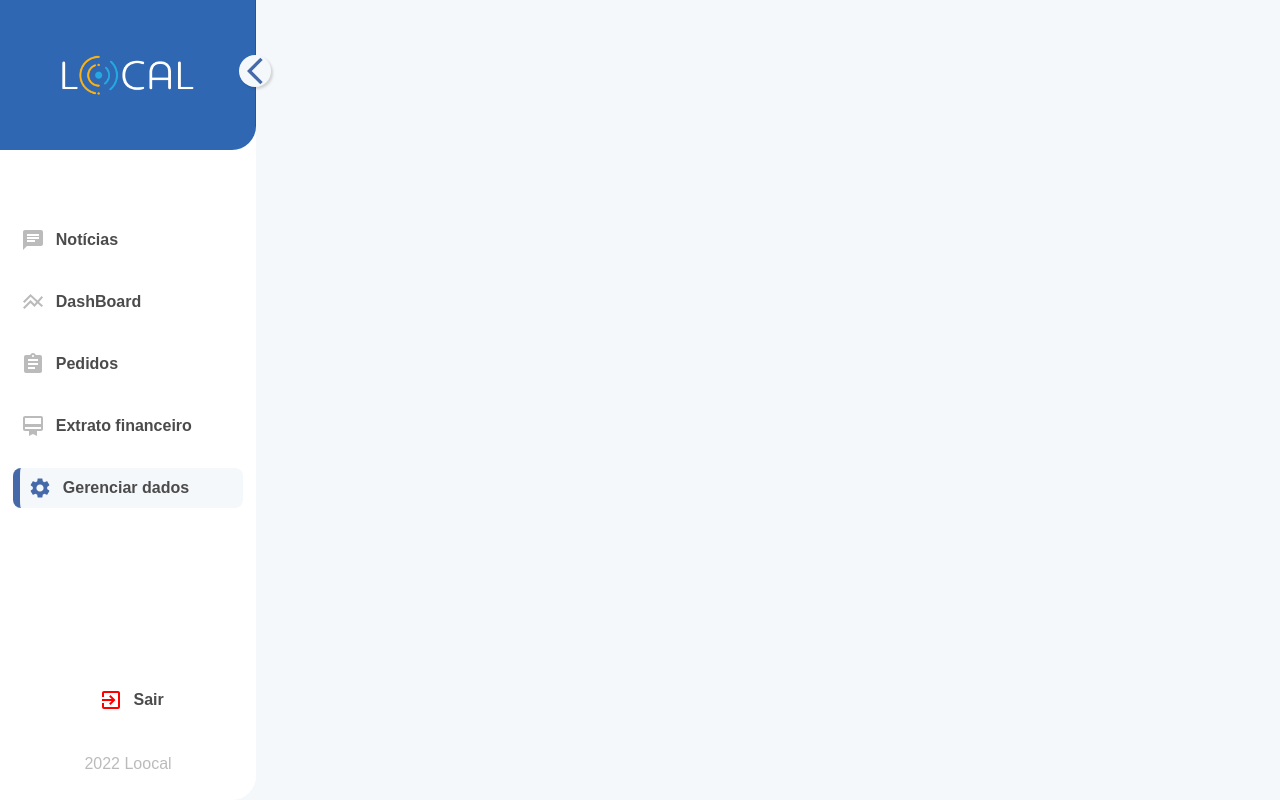
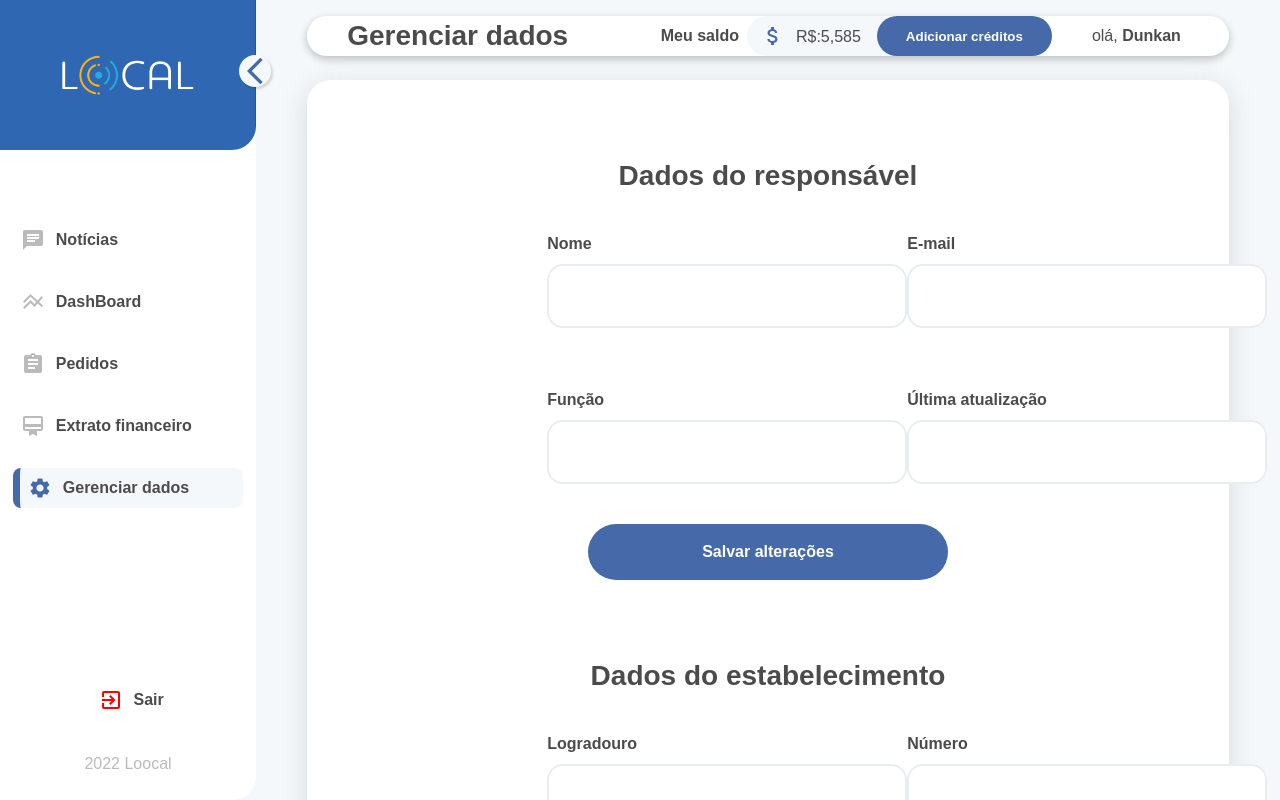
Before and after one commit to reita009/New-Loocal, a React (Vite) app: page /backoffice in a window 1280 px wide. Both pictures are taken after a click on the element "Gerenciar dados". Shown: the top 800 px of the page. Built offline with nearby package versions, Linux system fonts and the light colour scheme.

Commit message:
finalizando tarefa

```diff
--- a/src/Pages/NavBar/index.jsx
+++ b/src/Pages/NavBar/index.jsx
@@ -5,6 +5,7 @@ import { useState } from "react";
 import NoticeStage from "../../components/NoticeStage";
 import DashBoard from "../../components/DashBoard";
 import Finance from "../../components/Finance";
+import Manager from "../../components/Manager";
 
 import Logo from "../../assets/Logo.png";
 
@@ -200,6 +201,7 @@ const NavBar = () => {
         {check[0].notice && <NoticeStage />}
         {check[0].dashboard && <DashBoard />}
         {check[0].finance && <Finance />}
+        {check[0].manager && <Manager />}
       </C.Container>
     </>
   );
--- /dev/null
+++ b/src/components/Manager/index.jsx
@@ -0,0 +1,134 @@
+import * as C from "./styled";
+
+//icons
+import AttachMoneyIcon from "@mui/icons-material/AttachMoney";
+
+const Manager = () => {
+  return (
+    <C.Container>
+      <C.Header>
+        <h1>Gerenciar dados</h1>
+        <C.UserBalanceStage>
+          <span>Meu saldo</span>
+          <C.BalanceValue>
+            <div className="value">
+              <AttachMoneyIcon className="icon" />
+              <span>R$:5,585</span>
+              <C.AddCredit>Adicionar créditos</C.AddCredit>
+            </div>
+          </C.BalanceValue>
+          <C.UserName>
+            <p>
+              olá, <span>Dunkan</span>
+            </p>
+          </C.UserName>
+        </C.UserBalanceStage>
+      </C.Header>
+
+      <C.Form>
+        <div className="title">
+          <h1>Dados do responsável</h1>
+        </div>
+
+        <div className="container-input">
+          <div className="box">
+            <span>Nome</span>
+            <input type="text" className="input-active" />
+          </div>
+
+          <div className="box">
+            <span>E-mail</span>
+            <input type="email" className="input-active" />
+          </div>
+        </div>
+
+        <div className="container-input">
+          <div className="box">
+            <span>Função</span>
+            <input type="text" className="input-active" disabled />
+          </div>
+
+          <div className="box">
+            <span>Última atualização</span>
+            <input type="email" className="input-active" disabled />
+          </div>
+        </div>
+        <div className="button-whrap">
+          <button>Salvar alterações</button>
+        </div>
+
+        <div className="title">
+          <h1>Dados do estabelecimento</h1>
+        </div>
+
+        <div className="container-input">
+          <div className="box">
+            <span>Logradouro</span>
+            <input type="text" className="input-active" />
+          </div>
+
+          <div className="box">
+            <span>Número</span>
+            <input type="text" className="input-active" />
+          </div>
+        </div>
+
+        <div className="container-input">
+          <div className="box">
+            <span>Complemento</span>
+            <input type="text" className="input-active" />
+          </div>
+
+          <div className="box">
+            <span>Bairro</span>
+            <input type="text" className="input-active" />
+          </div>
+        </div>
+
+        <div className="container-input">
+          <div className="box">
+            <span>cep</span>
+            <input type="text" className="input-active" />
+          </div>
+
+          <div className="box">
+            <span>Cidade</span>
+            <input type="text" className="input-active" />
+          </div>
+        </div>
+
+        <div className="container-input">
+          <div className="box">
+            <span>Estado</span>
+            <input type="text" className="input-active" />
+          </div>
+        </div>
+        <div className="button-whrap">
+          <button>Salvar alterações</button>
+        </div>
+
+        <div className="title">
+          <h1>Alterar senha</h1>
+        </div>
+
+        <div className="container-input">
+          <div className="box">
+            <span>Senha atual</span>
+            <input type="text" className="input-active" />
+          </div>
+
+          <div className="box">
+            <span>Nova senha</span>
+            <input type="text" className="input-active" />
+          </div>
+        </div>
+
+        <div className="button-whrap">
+          <button>Salvar alterações</button>
+        </div>
+      </C.Form>
+    </C.Container>
+  );
+};
+
+export default Manager;
--- /dev/null
+++ b/src/components/Manager/styled.js
@@ -0,0 +1,201 @@
+import styled from "styled-components";
+
+export const Container = styled.div`
+  width: 80%;
+  height: 100vh;
+  display: flex;
+  flex-direction: column;
+`;
+
+export const Header = styled.header`
+  width: 90%;
+  height: 72px;
+  border-radius: 24px;
+  background-color: #fff;
+  margin-top: 16px;
+  margin-left: auto;
+  margin-right: auto;
+  box-shadow: rgba(0, 0, 0, 0.24) 0px 3px 8px;
+  align-items: center;
+  display: flex;
+  padding: 0px 40px;
+  justify-content: space-between;
+
+  h1 {
+    font-family: sans-serif;
+    font-style: normal;
+    font-weight: 700;
+    font-size: 28px;
+    line-height: 36px;
+    color: #4b4b4b;
+  }
+`;
+
+export const UserBalanceStage = styled.div`
+  display: flex;
+  justify-content: space-between;
+  align-items: center;
+  span {
+    font-family: sans-serif;
+    font-style: normal;
+    font-weight: 700;
+    font-size: 16px;
+    line-height: 24px;
+    text-align: center;
+    color: #4b4b4b;
+    margin-right: 8px;
+  }
+`;
+
+export const BalanceValue = styled.div`
+  display: flex;
+  align-items: center;
+  background: #f5f8fa;
+  border-radius: 80px;
+
+  .value {
+    display: flex;
+
+    text-align: center;
+    align-items: center;
+    justify-content: center;
+  }
+
+  .icon {
+    color: #466aa9;
+    margin-right: 11px;
+    margin-left: 14px;
+  }
+  span {
+    margin-right: 16px;
+    font-family: sans-serif;
+    font-style: normal;
+    font-weight: 400;
+    font-size: 16px;
+    line-height: 21px;
+    color: #4b4b4b;
+  }
+`;
+
+export const AddCredit = styled.button`
+  display: flex;
+  flex-direction: row;
+  justify-content: center;
+  align-items: center;
+  padding: 8px 16px;
+  width: 175px;
+  height: 40px;
+  background: #466aa9;
+  border-radius: 80px;
+  font-family: sans-serif;
+  font-style: normal;
+  font-weight: 700;
+  border: none;
+  color: #ffffff;
+  cursor: pointer;
+`;
+
+export const UserName = styled.div`
+  height: 40px;
+  display: flex;
+  align-items: center;
+  margin-left: 40px;
+
+  p {
+    font-family: sans-serif;
+    font-style: normal;
+    font-weight: 400;
+    font-size: 16px;
+    line-height: 24px;
+    color: #4b4b4b;
+  }
+`;
+
+export const Form = styled.form`
+  width: 90%;
+  padding: 80px 140px;
+  display: flex;
+  flex-direction: column;
+  margin-left: auto;
+  margin-right: auto;
+  background-color: #fff;
+  border-radius: 24px;
+  margin-top: 24px;
+  box-shadow: rgba(100, 100, 111, 0.2) 0px 7px 29px 0px;
+
+  button {
+    display: flex;
+    flex-direction: row;
+    justify-content: center;
+    align-items: center;
+    padding: 16px 24px;
+    gap: 8px;
+    width: 360px;
+    height: 56px;
+    background: #466aa9;
+    border-radius: 50px;
+    color: #fff;
+    border: none;
+    font-family: sans-serif;
+    font-style: normal;
+    font-weight: 700;
+    font-size: 16px;
+    line-height: 24px;
+    cursor: pointer;
+    margin-bottom: 80px;
+  }
+
+  h1 {
+    font-family: sans-serif;
+    font-style: normal;
+    font-weight: 700;
+    font-size: 28px;
+    color: #4b4b4b;
+  }
+
+  .title {
+    width: 100%;
+    display: flex;
+    justify-content: center;
+  }
+
+  .container-input {
+    width: 100%;
+    display: flex;
+    margin-top: 20px;
+    padding: 20px 100px 20px 100px;
+    justify-content: space-between;
+
+    span {
+      font-family: sans-serif;
+      font-style: normal;
+      font-weight: 700;
+      font-size: 16px;
+      line-height: 24px;
+      color: #4b4b4b;
+    }
+    .box {
+      display: flex;
+      flex-direction: column;
+    }
+    .input-active {
+      display: flex;
+      flex-direction: row;
+      align-items: center;
+      padding: 8px 193px 8px 24px;
+      gap: 8px;
+      width: 360px;
+      height: 64px;
+      background: #ffffff;
+      border: 2px solid #eaedf0;
+      border-radius: 16px;
+      margin-top: 8px;
+    }
+  }
+  .button-whrap {
+    margin-top: 20px;
+    width: 100%;
+    display: flex;
+    justify-content: center;
+  }
+`;
```
